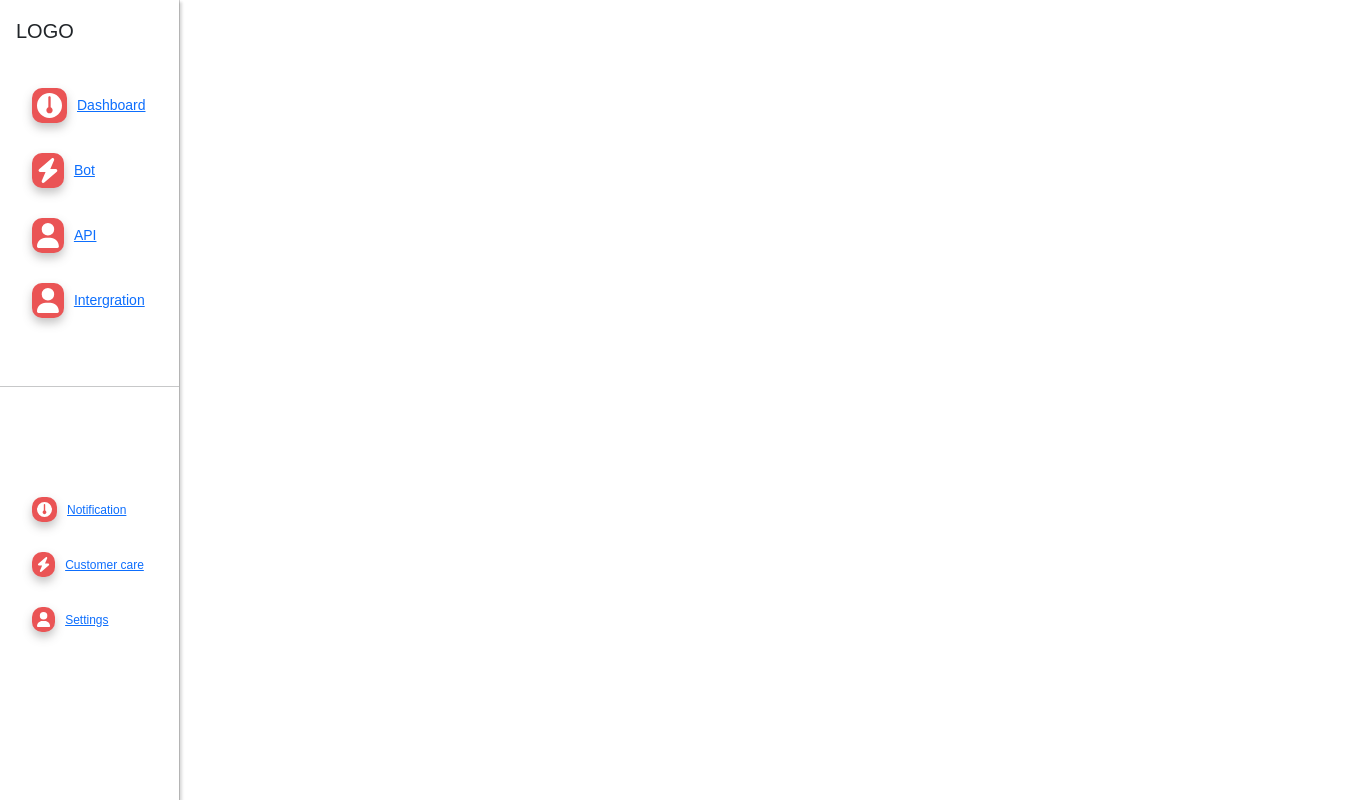
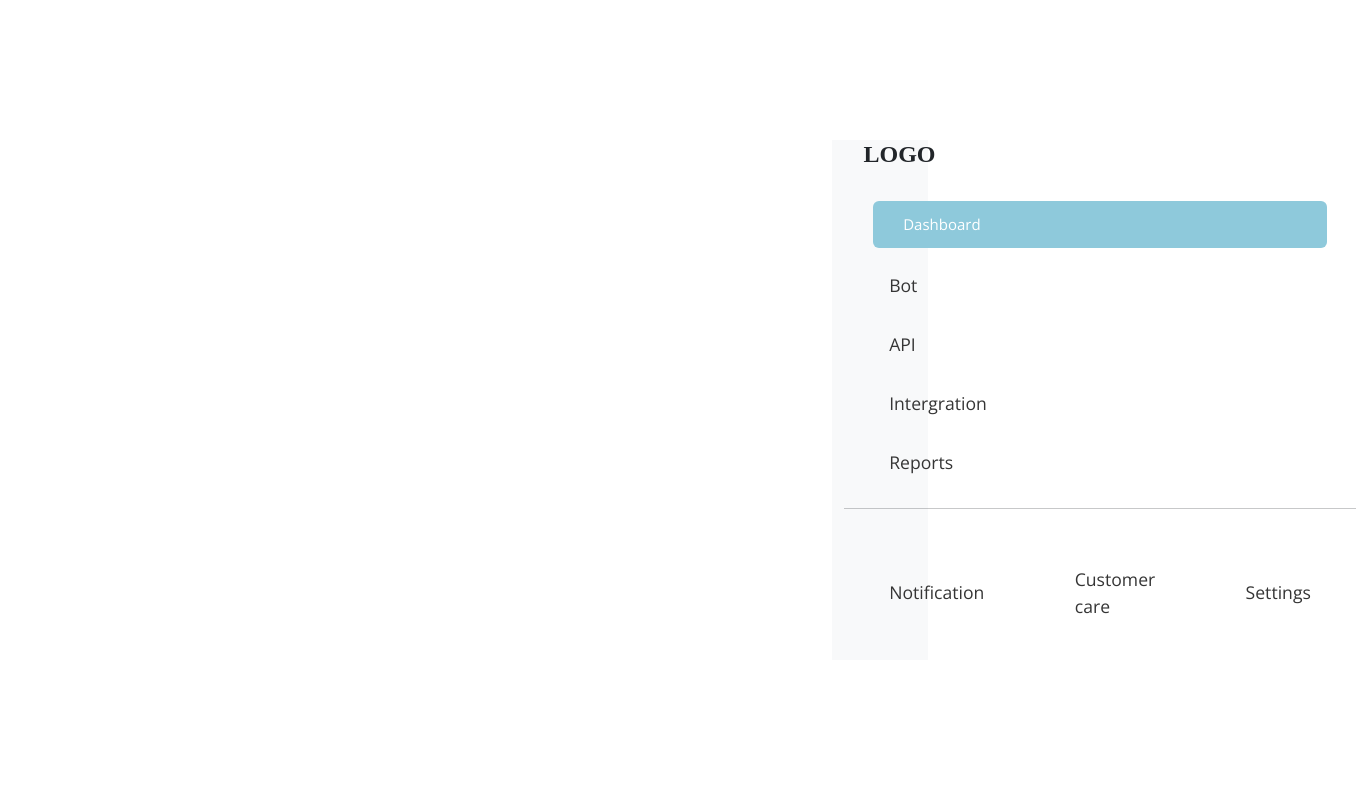
Before and after one commit to Cyriacusifeco/helpbot, a React (Vite) app: page /dashboard in a window 1280 px wide. Shown: the whole page, 1356 px wide, since content can reach past the window. Built offline with nearby package versions, Linux system fonts and the light colour scheme.

Commit message:
Update Admin.jsx

```diff
--- a/src/component/Dashboard/NavBar/Admin.jsx
+++ b/src/component/Dashboard/NavBar/Admin.jsx
@@ -1,5 +1,4 @@
-import { faBolt, faGaugeSimple, faUser } from '@fortawesome/free-solid-svg-icons'
-import { FontAwesomeIcon } from '@fortawesome/react-fontawesome'
+
 
 import './Admin.css'
 
@@ -7,59 +6,82 @@ import './Admin.css'
 export default function Admin() {
   return (
     <>
-      <div
-        className="offcanvas offcanvas-start show text-bg-white canvas"
-        tabIndex={-1}
-        id="offcanvasDark"
-        aria-labelledby="offcanvasDarkLabel"
-        style={{ width: '180px' }}
-      >
-        <div className="offcanvas-header">
-          <h5 className="offcanvas-title" id="offcanvasDarkLabel">
-            LOGO
-          </h5>
+      <div className="container-fluid">
+        <div className="row">
+
+          <nav
+            id="sidebarMenu"
+            className="col-md-3 col-lg-2 d-md-block bg-light sidebar collapse"
+          >
+
+            <h5 className="logo p-0">
+              LOGO
+            </h5>
+            <div className="position-sticky pt-3 mr-4">
+              <ul className="nav flex-column">
+                <li className="nav-item">
+                  <a className="nav-link active" aria-current="page" href="#">
+                    <span data-feather="home" />
+                    Dashboard
+                  </a>
+                </li>
+                <li className="nav-item">
+                  <a className="nav-link" href="#">
+                    <span data-feather="file" />
+                    Bot
+                  </a>
+                </li>
+                <li className="nav-item">
+                  <a className="nav-link" href="#">
+                    <span data-feather="shopping-cart" />
+                    API
+                  </a>
+                </li>
+                <li className="nav-item">
+                  <a className="nav-link" href="#">
+                    <span data-feather="users" />
+                    Intergration
+                  </a>
+                </li>
+                <li className="nav-item">
+                  <a className="nav-link" href="#">
+                    <span data-feather="bar-chart-2" />
+                    Reports
+                  </a>
+                </li>
+
+                <hr />
+
+                <div className='side-menu-bottom'>
+                  <li className="nav-item">
+                    <a className="nav-link nav-bottom" href="#">
+                      <span data-feather="layers" />
+                      Notification
+                    </a>
+                  </li>
+                  <li className="nav-item nav-bottom">
+                    <a className="nav-link" href="#">
+                      <span data-feather="layers" />
+                      Customer care
+                    </a>
+                  </li>
+                  <li className="nav-item nav-bottom">
+                    <a className="nav-link" href="#">
+                      <span data-feather="layers" />
+                      Settings
+                    </a>
+                  </li>
+                </div>
+              </ul>
+
+            </div>
+          </nav>
 
         </div>
-        <div className="offcanvas-body p-0  ">
-          <div className='side-menu-nav pt-3 offcanvas-header'>
-            <ul>
-              <li className='side-menu'>
-                <FontAwesomeIcon icon={faGaugeSimple} className='icon' /> <a href="#">Dashboard</a>
-              </li>
-              <li className='side-menu'>
-                <FontAwesomeIcon icon={faBolt} className='icon' /> <a href="#">Bot</a>
-              </li>
-              <li className='side-menu'>
-                <FontAwesomeIcon icon={faUser} className='icon' /> <a href="#">API</a>
-              </li>
-              <li className='side-menu'>
-                <FontAwesomeIcon icon={faUser} className='icon' /><a href="#">Intergration</a>
-              </li>
-            </ul>
-          </div>
-          <hr />
-          <div className='side-menu-nav offcanvas-header'>
-            <div className='side-menu-bottom  mt-5'>
-              <ul>
-                <li className='side-menu-bottom'>
-                  <FontAwesomeIcon icon={faGaugeSimple} className='side-menu-bottom-icon' /> <a href="#">Notification</a>
-                </li>
-                <li className='side-menu-bottom'>
-                  <FontAwesomeIcon icon={faBolt} className='side-menu-bottom-icon' /> <a href="#">Customer care</a>
-                </li>
-                <li className='side-menu-bottom'>
-                  <FontAwesomeIcon icon={faUser} className='side-menu-bottom-icon' /> <a href="#">Settings</a>
-                </li>
-              </ul>
-            </div>
-          </div>
-        </div>
+
       </div>
 
 
-
-
     </>
-
   )
 }
```
